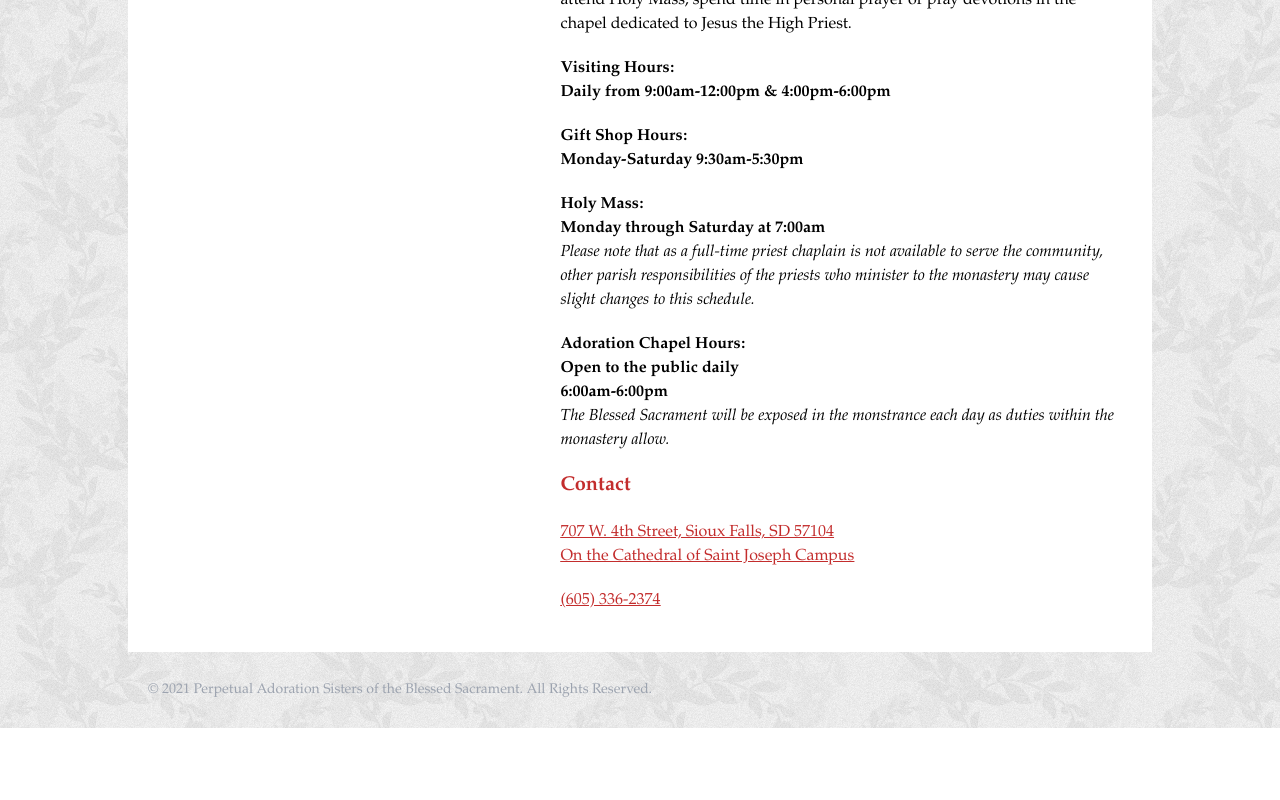
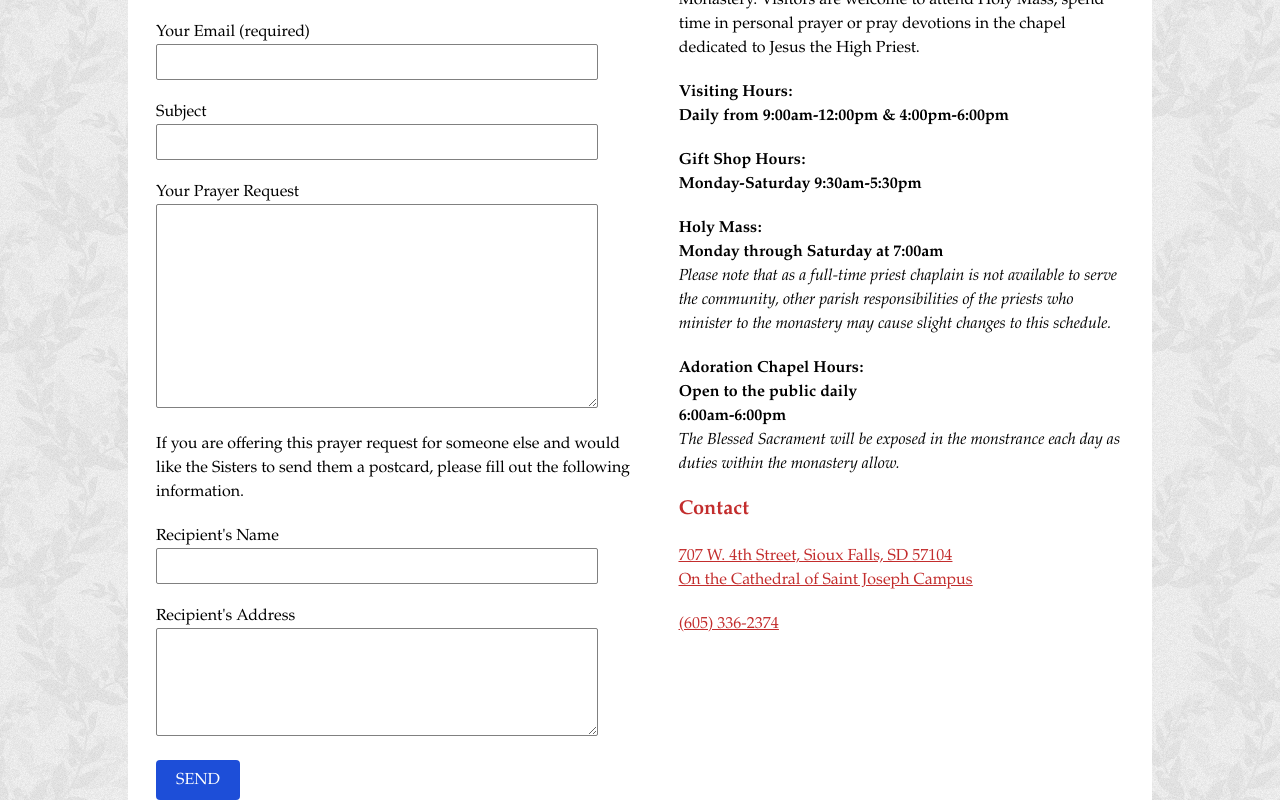
Before and after one commit to PerpetualAdorationSisters/site, a Nuxt app in the folder src/site/: page /prayer-request in a window 1280 px wide. Shown: the part 400-1200 px from the top of the page. Before the commit the page ends 1128 px from the top, so only its background shows below. Built offline with nearby package versions, Linux system fonts and the light colour scheme.

Commit message:
add back prayer request form

```diff
--- a/src/site/components/PrayerRequest.vue
+++ b/src/site/components/PrayerRequest.vue
@@ -109,7 +109,7 @@ export default {
         }
         this.isSubmitting = true
 
-        await axios.post('https://perpetualadorationsisters.azurewebsites.net/api/prayerrequest', this.prayerRequest)
+        await axios.post('https://perpetualadorationsisters.azurewebsites.net/api/createprayerrequest', this.prayerRequest)
         this.submitSucceeded = true
         this.isSubmitting = false
       } catch (err) {
--- a/src/site/pages/prayer-request.vue
+++ b/src/site/pages/prayer-request.vue
@@ -2,7 +2,7 @@
   <div>
     <div class="mb-5 grid grid-flow-col px-2">
       <div class="col-span-full md:col-span-6 mr-0 md:mr-4">
-        <!-- <PrayerRequest></PrayerRequest> -->
+        <PrayerRequest></PrayerRequest>
         <p class="text-2xl font-semibold">We're doing some construction!</p>
         <p class="text-m">The prayer request form will be available again soon.</p>
       </div>
@@ -50,12 +50,12 @@
 </template>
 
 <script>
-// import PrayerRequest from '@/components/PrayerRequest'
+import PrayerRequest from '@/components/PrayerRequest'
 
-// export default {
-//   components: {
-//     PrayerRequest
-//   }
-// }
+export default {
+  components: {
+    PrayerRequest
+  }
+}
 
 </script>
```
